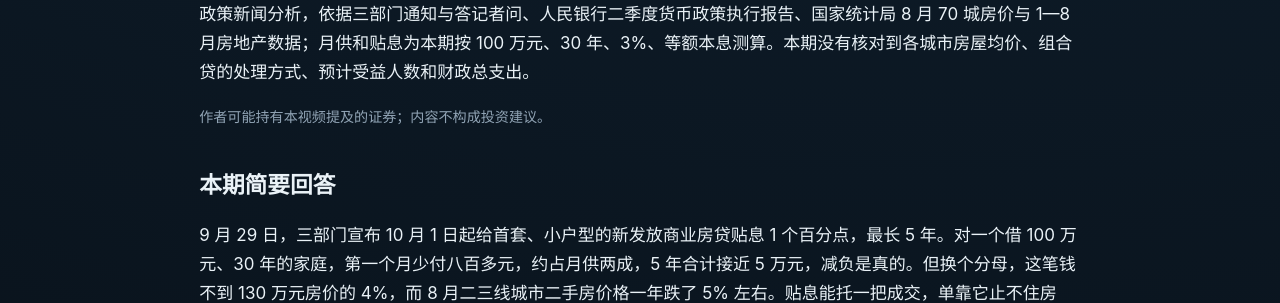
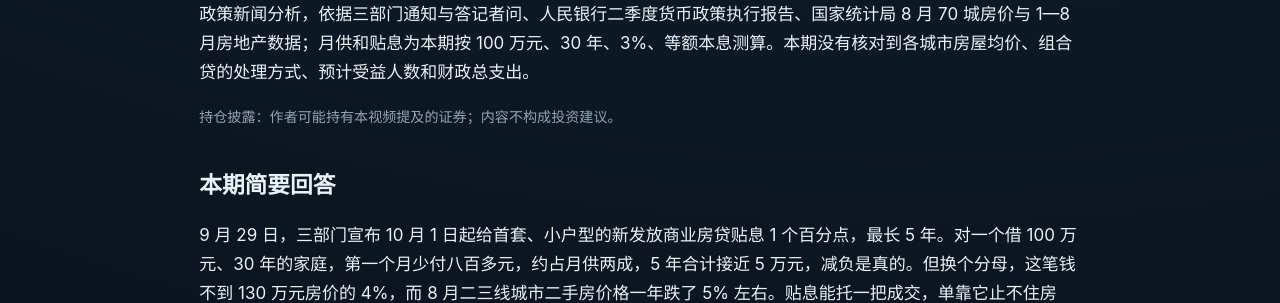
Before and after one commit to wenchangyue/zhicai-market-notes, a Jekyll site: the page built from _episodes/2026-09-29-china-mortgage-subsidy.md, in a window 1280 px wide and 900 px high, scrolled down 1093 px. Shown: the part 152-455 px from the top of the window. Built offline with Jekyll 4.4.1, drawn with Linux system fonts in a browser that asks for light colours.

Commit message:
Companion 2026-09-29: label generic holdings line for live gate
Co-Authored-By: Claude Opus 5.5 <noreply@anthropic.com>

```diff
--- a/_episodes/2026-09-29-china-mortgage-subsidy.md
+++ b/_episodes/2026-09-29-china-mortgage-subsidy.md
@@ -18,7 +18,7 @@ updated_date: 2026-09-30
 data_as_of: "国家统计局 2026 年 8 月数据；人民银行 2026 年 6 月房贷利率"
 quick_answer: "单靠这笔贴息，止不住房价。借 100 万元、30 年、等额本息的家庭，第一个月少付八百多元，约占月供两成，5 年合计接近 5 万元；但这不到 130 万元房价的 4%，而 8 月三线城市二手房价格同比跌了 5.6%、二线跌了 4.9%。贴息补的是月供，补不上房价下跌的损失：它能推动卡在月供上的家庭，改变不了担心买完再跌的人。能不能止跌，要看接下来几个月二三线二手房价格的环比能不能像一线一样停下来。"
 scope: "政策新闻分析，依据三部门通知与答记者问、人民银行二季度货币政策执行报告、国家统计局 8 月 70 城房价与 1—8 月房地产数据；月供和贴息为本期按 100 万元、30 年、3%、等额本息测算。本期没有核对到各城市房屋均价、组合贷的处理方式、预计受益人数和财政总支出。"
-holdings_disclosure: "作者可能持有本视频提及的证券；内容不构成投资建议。"
+holdings_disclosure: "持仓披露：作者可能持有本视频提及的证券；内容不构成投资建议。"
 faq:
   - q: 房贷贴息 1 个百分点，每月能少还多少？
     a: "按 100 万元、30 年、3%、等额本息测算，月供约 4,216 元，第一个月贴息约 833 元，约占月供两成；5 年合计约 4.7 万元，与官方说的“近 5 万元”一致。贴息由财政付给银行，中央出 90%、地方出 10%，银行按月收息时自动扣除，不用申请。"
```
